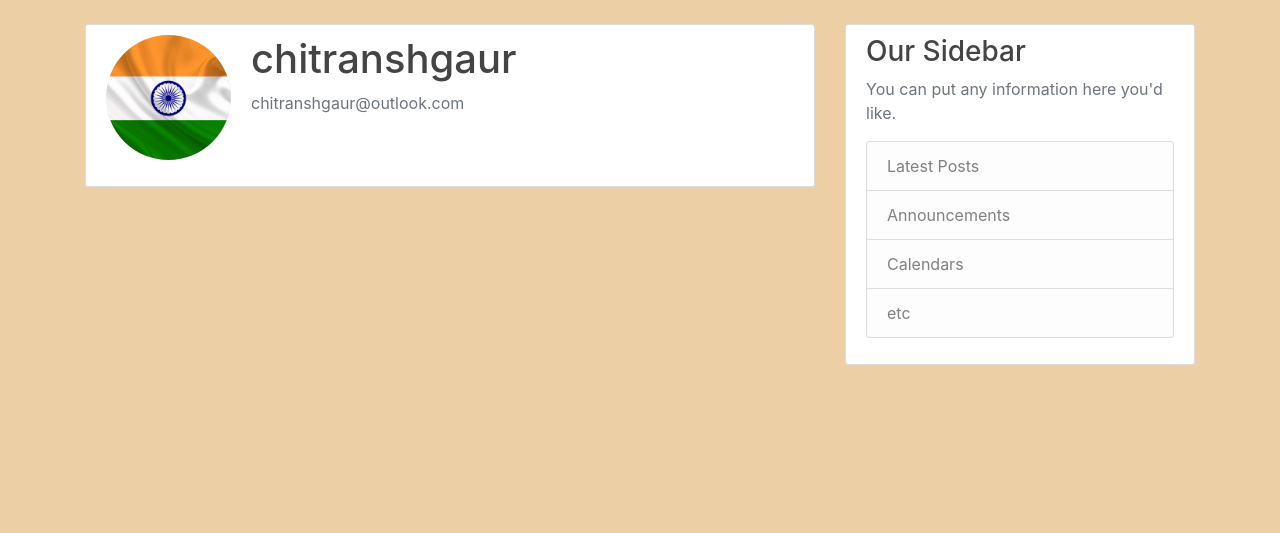
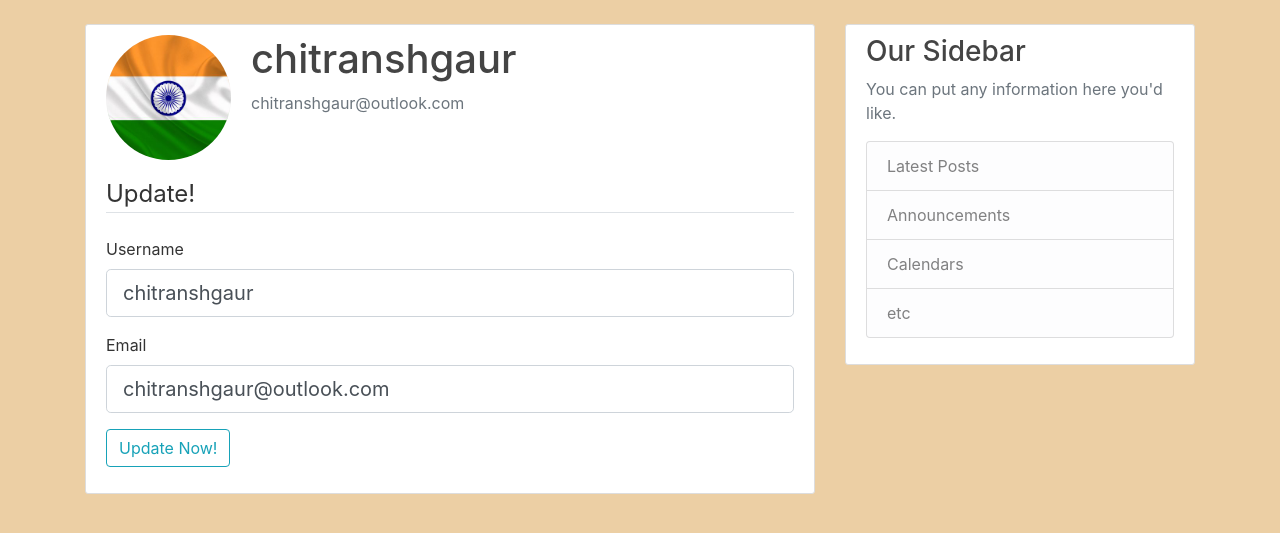
Before and after one commit to chitranshcodes/Flask-blog, a Flask app: page /Profile in a window 1280 px wide. Shown: the part 56-589 px from the top of the page. Run offline with Flask 3, Linux system fonts and the light colour scheme; a user stored in the database is signed in.

Commit message:
form added

```diff
--- a/flaskblog/templates/profile.html
+++ b/flaskblog/templates/profile.html
@@ -19,6 +19,38 @@
         <p class="text-secondary">{{ current_user.email }}</p>
       </div>
     </div>
-    <!-- FORM HERE -->
+    <form method="POST" action="{{ url_for('register') }}">
+        {{ form.hidden_tag() }}
+        <legend class="border-bottom mb-4">Update!</legend>
+        <div class="form-group">
+            {{ form.username.label(class="form-control-label") }}
+                    {% if form.username.errors %}
+                        {{ form.username(class="form-control form-control-lg is-invalid") }}
+                        <div class="invalid-feedback">
+                            {% for error in form.username.errors %}
+                                <span>{{ error }}</span>
+                            {% endfor %}
+                        </div>
+                    {% else %}
+                        {{ form.username(class="form-control form-control-lg") }}
+                    {% endif %}
+        </div>
+        <div class="form-group">
+            {{ form.email.label(class="form-control-label") }}
+                    {% if form.email.errors %}
+                        {{ form.email(class="form-control form-control-lg is-invalid") }}
+                        <div class="invalid-feedback">
+                            {% for error in form.email.errors %}
+                                <span>{{ error }}</span>
+                            {% endfor %}
+                        </div>
+                    {% else %}
+                        {{ form.email(class="form-control form-control-lg") }}
+                    {% endif %}
+        </div>
+        <div class="form-group">
+            {{ form.submit(class="btn btn-outline-info") }}
+        </div>
+    </form>
   </div>
 {%endblock%}
```
